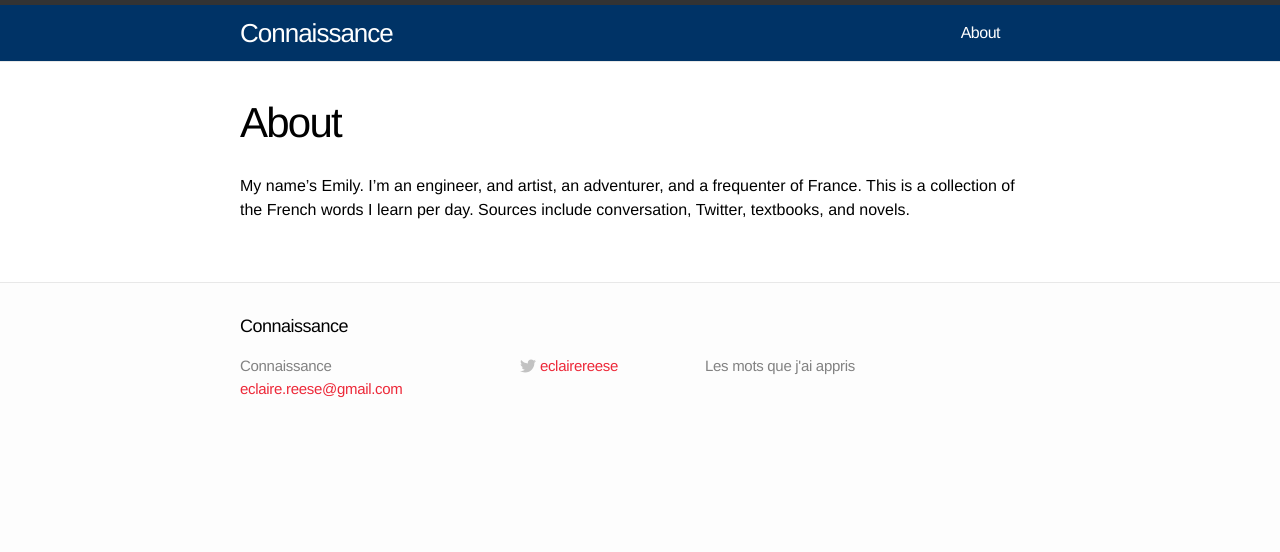
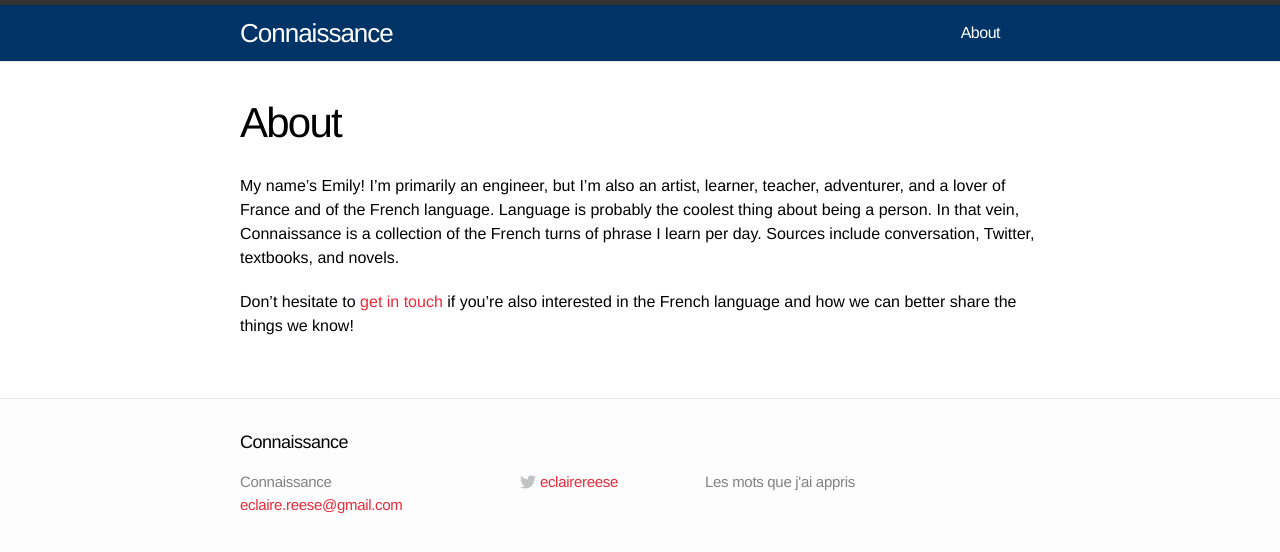
Before and after one commit to emilyreese/connaissance, a Jekyll site: the page built from about.md, in a window 1280 px wide. Shown: the top 552 px of the page. Built offline with Jekyll 4.4.1, drawn with Linux system fonts in a browser that asks for light colours.

Commit message:
about page: update `about` copy

```diff
--- a/about.md
+++ b/about.md
@@ -4,4 +4,6 @@ title: About
 permalink: /about/
 ---
 
-My name's Emily. I'm an engineer, and artist, an adventurer, and a frequenter of France. This is a collection of the French words I learn per day. Sources include conversation, Twitter, textbooks, and novels.
+My name's Emily! I'm primarily an engineer, but I'm also an artist, learner, teacher, adventurer, and a lover of France and of the French language. Language is probably the coolest thing about being a person. In that vein, Connaissance is a collection of the French turns of phrase I learn per day. Sources include conversation, Twitter, textbooks, and novels.
+
+Don't hesitate to [get in touch](https://twitter.com/eclairereese) if you're also interested in the French language and how we can better share the things we know!
```
